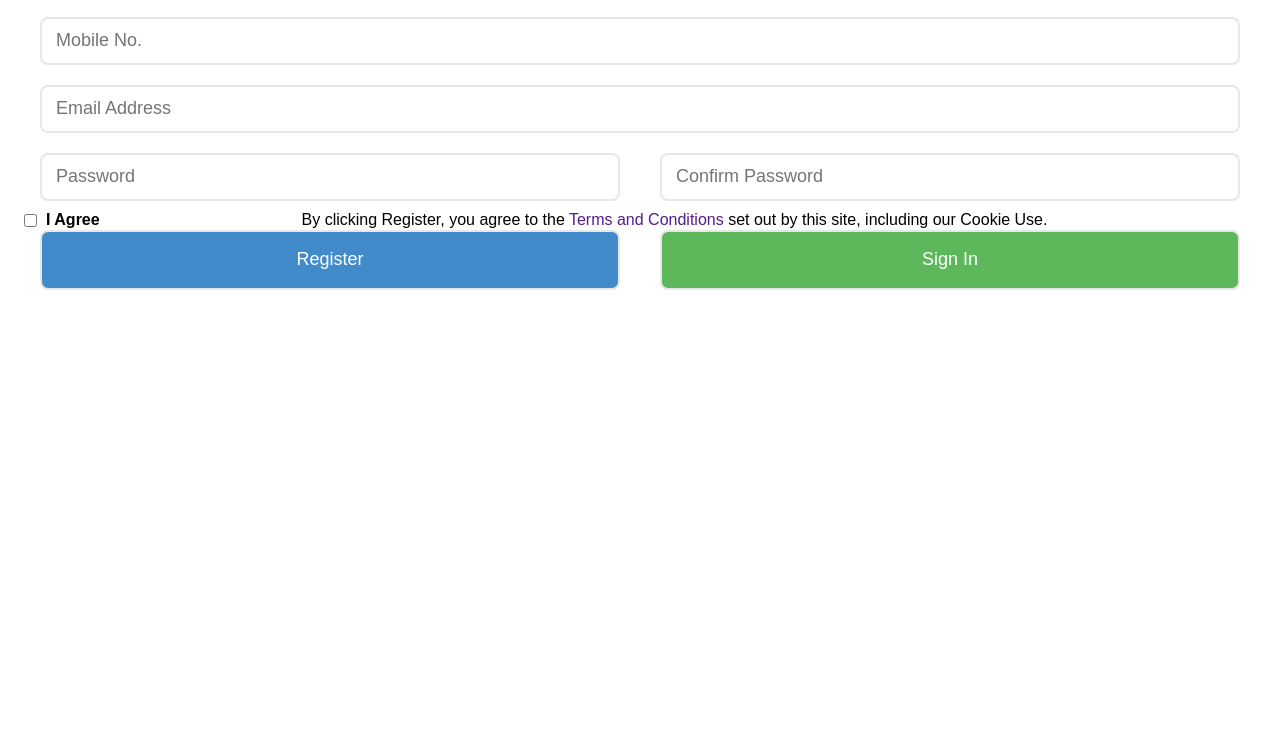
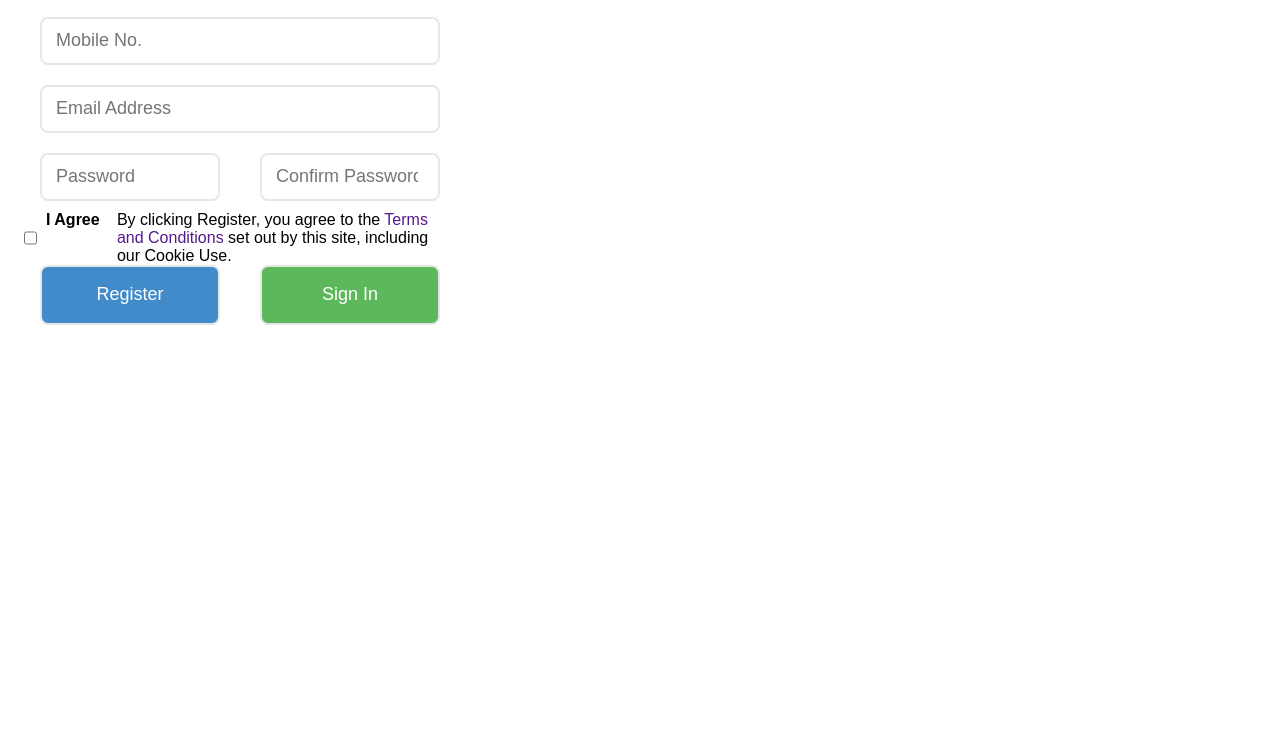
Before and after one commit to wetech16/Antra, a plain HTML site: page signUp.html in a window 1280 px wide. Shown: the part 121-850 px from the top of the page. Before the commit the page ends 800 px from the top, so only its background shows below. Drawn offline with Linux system fonts and the light colour scheme.

Commit message:
Update signup.css

```diff
--- a/signup.css
+++ b/signup.css
@@ -8,6 +8,7 @@ body {
   margin: 0;
   padding: 0;
   font-family: Arial, Helvetica, sans-serif;
+  max-width: 480px;
 }
 
 .title {
@@ -17,6 +18,7 @@ body {
 
 .container-table {
   padding: 0 40px;
+  min-height: 100vh;
 }
 
 .column-one {
```
